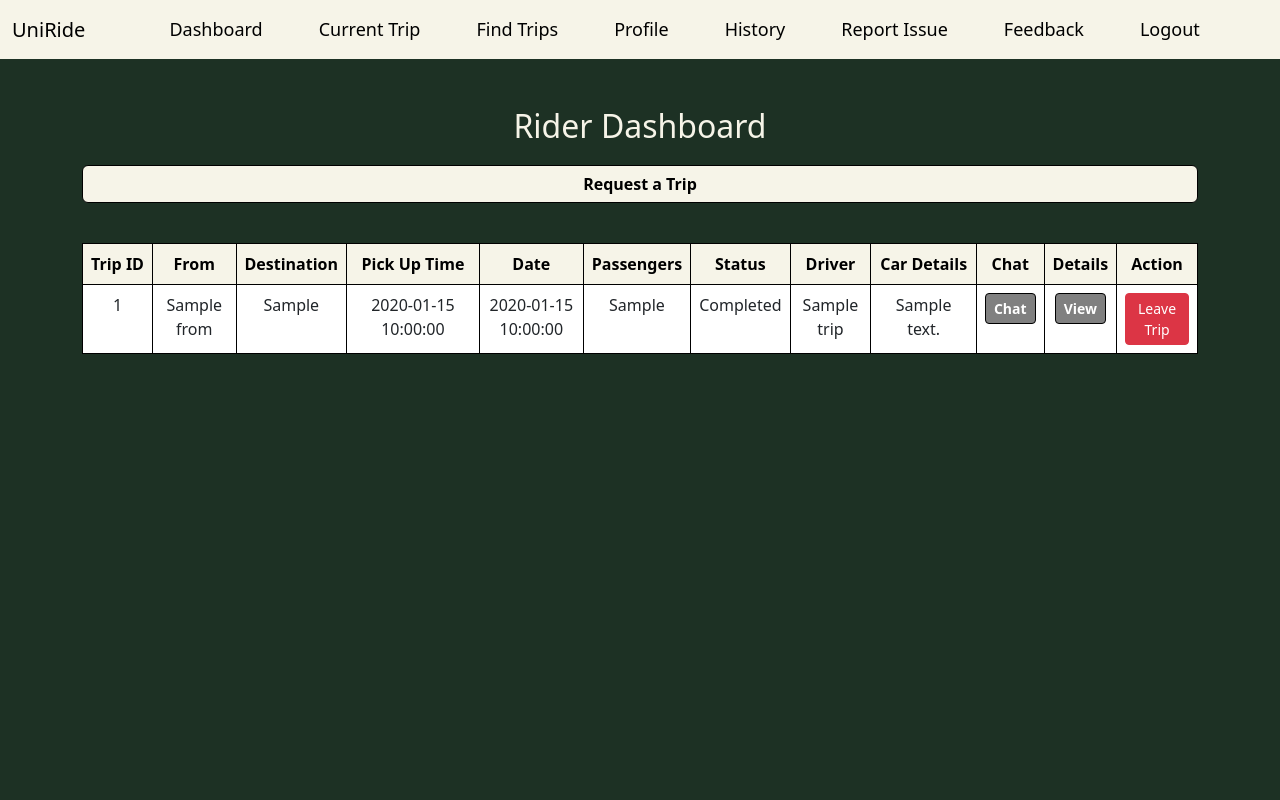
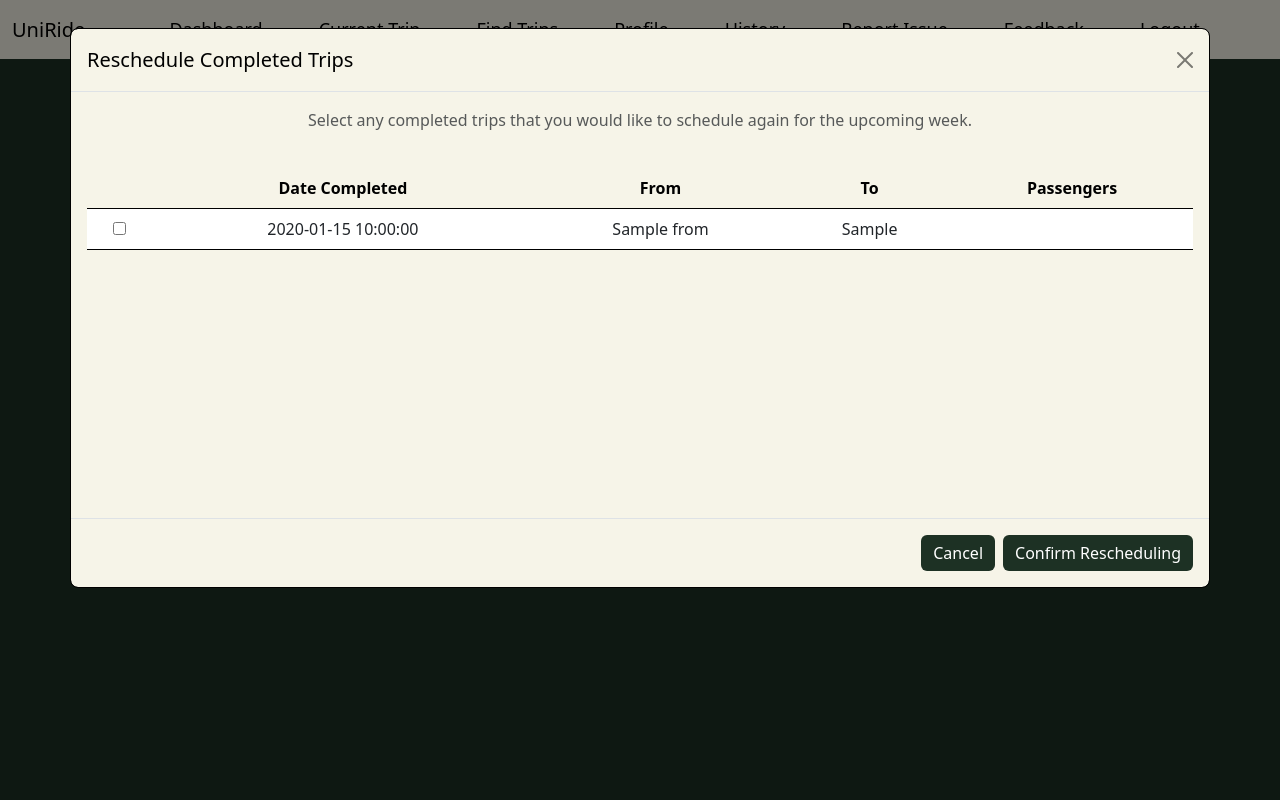
Before and after one commit to norik999/GitHubUniRide, a Flask app: template templates/RiderDashboard.html in a window 1280 px wide. Run offline with Flask 3, Linux system fonts and the light colour scheme; the template is opened without the code that fills it: most values are stand-ins (such as "Sample title", 1, 10 or a date in 2020); some libraries are stand-ins or nearby versions.

Commit message:
Add files via upload

```diff
--- a/templates/RiderDashboard.html
+++ b/templates/RiderDashboard.html
@@ -311,8 +311,75 @@
         </div>
     </div>
 
+    <div class="modal fade" id="recreateTripsModal" tabindex="-1" aria-labelledby="recreateTripsModalLabel" aria-hidden="true">
+        <div class="modal-dialog modal-xl"> <!-- Changed to modal-xl for extra width -->
+            <div class="modal-content" style="background-color: #f6f4e8; color: black; border-color: black; min-height: 70vh;">
+                <div class="modal-header">
+                    <h5 class="modal-title" id="recreateTripsModalLabel">Reschedule Completed Trips</h5>
+                    <button type="button" class="btn-close" data-bs-dismiss="modal" aria-label="Close"></button>
+                </div>
+                <div class="modal-body">
+                    <form id="recreateTripsForm" method="POST" action="{{ url_for('rider_recreate_trips') }}">
+                        {% if last_trips %}
+                            <p class="text-muted" style="text-align: center">
+                                Select any completed trips that you would like to schedule again for the upcoming week.
+                            </p>
+                            <div class="table-responsive">
+                                <table class="table table-hover align-middle" style="background-color: #f6f4e8; color: black;">
+                                    <thead>
+                                        <tr class="table-secondary">
+                                            <th scope="col" class="text-center"></th>
+                                            <th scope="col">Date Completed</th>
+                                            <th scope="col">From</th>
+                                            <th scope="col">To</th>
+                                            <th scope="col">Passengers</th>
+                                        </tr>
+                                    </thead>
+                                    <tbody>
+                                        {% for trip in last_trips %}
+                                            <tr>
+                                                <td class="text-center">
+                                                    <input type="checkbox" name="selected_trips" value="{{ trip.TripID }}" aria-label="Select trip">
+                                                </td>
+                                                <td>{{ trip.Date }}</td>
+                                                <td>{{ trip.From }}</td>
+                                                <td>{{ trip.To }}</td>
+                                                <td>{{ trip.NoOfPassengers }}</td>
+                                            </tr>
+                                        {% endfor %}
+                                    </tbody>
+                                </table>
+                            </div>
+                        {% else %}
+                            <p class="text-muted">No completed trips available to reschedule at this time.</p>
+                        {% endif %}
+                    </form>
+                </div>
+                <div class="modal-footer">
+                    <button type="button" class="btn" data-bs-dismiss="modal"
+                            style="background-color: #1D3124; color: white; border: none;"
+                            onmouseover="this.style.backgroundColor='gray'"
+                            onmouseout="this.style.backgroundColor='#1D3124'">Cancel</button>
+                    <button type="submit" form="recreateTripsForm" class="btn"
+                            style="background-color: #1D3124; color: white; border: none;"
+                            onmouseover="this.style.backgroundColor='gray'"
+                            onmouseout="this.style.backgroundColor='#1D3124'">Confirm Rescheduling</button>
+                </div>
+            </div>
+        </div>
+    </div>
+
+
     <script src="https://cdn.jsdelivr.net/npm/bootstrap@5.3.0/dist/js/bootstrap.bundle.min.js"></script>
     <script>
+
+        // Open the Recreate Trips Modal if there are last_trips
+        document.addEventListener("DOMContentLoaded", function() {
+            if ({{ last_trips|length }} > 0) {
+                var recreateTripsModal = new bootstrap.Modal(document.getElementById('recreateTripsModal'));
+                recreateTripsModal.show();
+            }
+        });
         function editTrip(button) {
             const row = button.closest('tr');
             const cells = row.getElementsByTagName('td');
--- a/templates/RiderFeedback.html
+++ b/templates/RiderFeedback.html
@@ -44,7 +44,7 @@
             border-radius: 10px;
             max-width: 600px;
             box-shadow: 0px 0px 10px rgba(0, 0, 0, 0.1);
-            border: 2px solid #4CAF50; /* Subtle border to differentiate */
+            border: 2px solid #000; /* Subtle border to differentiate */
         }
         .form-control {
             background-color: white;
```
